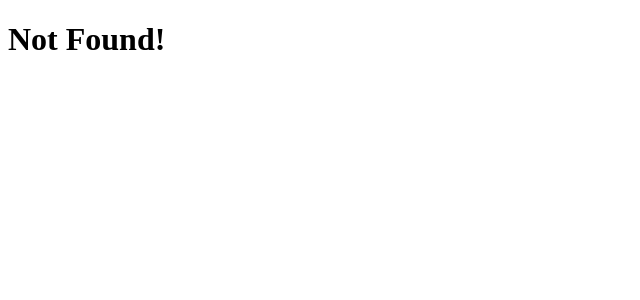
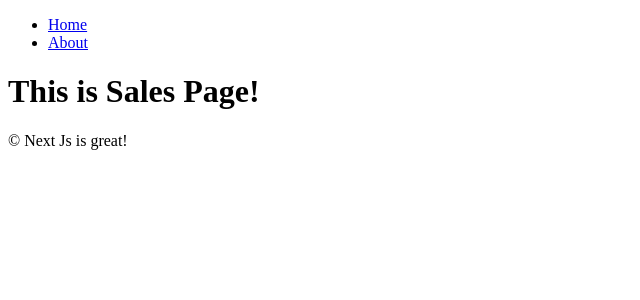
Before and after one commit to hyesom2/learn_NextJs, a Next.js app: page /about/company/jobs/sales in a window 1280 px wide. Before the commit this address had no page. Shown: the top 300 px of the page, without its empty margins (0-640 px from the left). Built offline with nearby package versions, Linux system fonts and the light colour scheme.

Commit message:
✨ Basic of Layout in next.js

```diff
--- /dev/null
+++ b/app/about/company/jobs/sales/page.tsx
@@ -0,0 +1,5 @@
+export default function Sales() {
+  return (
+    <h1>This is Sales Page!</h1>
+  )
+}
--- /dev/null
+++ b/app/about/layout.tsx
@@ -0,0 +1,8 @@
+export default function AboutLayout({ children }: { children: React.ReactNode  }) {
+  return (
+    <div>
+      {children}
+      &copy; Next Js is great!
+    </div>
+  )
+}
--- a/app/about/page.tsx
+++ b/app/about/page.tsx
@@ -1,9 +1,6 @@
-import Navigation from "../../components/navigation";
-
 export default function About() {
   return (
     <div>
-      <Navigation />
       <h1>Hello About Page!</h1>
     </div>
   );
--- a/app/layout.tsx
+++ b/app/layout.tsx
@@ -1,16 +1,17 @@
+import Navigation from "../components/navigation";
+
 export const metadata = {
   title: 'Next.js',
   description: 'Generated by Next.js',
 }
 
-export default function RootLayout({
-  children,
-}: {
-  children: React.ReactNode
-}) {
+export default function Layout({ children }: { children: React.ReactNode  }) {
   return (
     <html lang="en">
-      <body>{children}</body>
+      <body>
+        <Navigation />
+        {children}
+      </body>
     </html>
   )
 }
--- a/app/page.tsx
+++ b/app/page.tsx
@@ -1,10 +1,7 @@
 // root segment : 유저가 root("/")에서 보이게 될 페이지
-import Navigation from "../components/navigation";
-
 export default function App() {
   return (
     <div>
-      <Navigation />
       <h1> Hello! Next.js!</h1>
     </div>
   )
```
